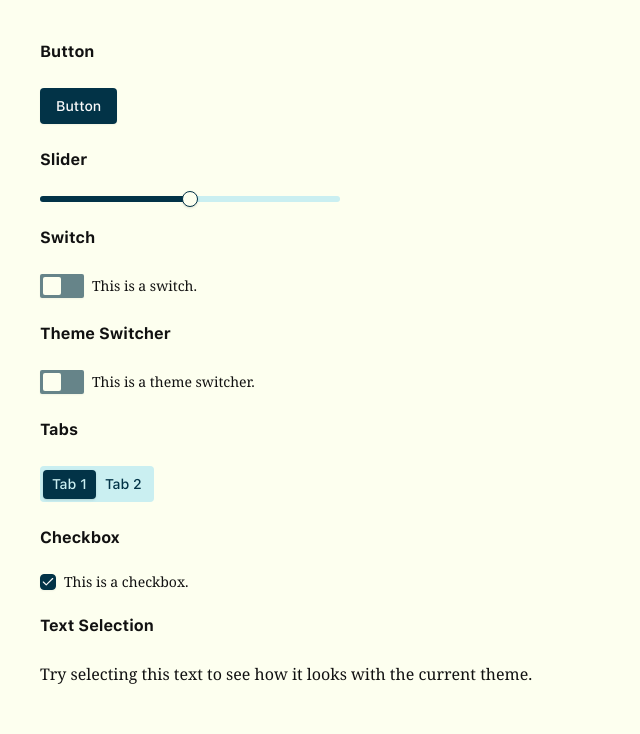
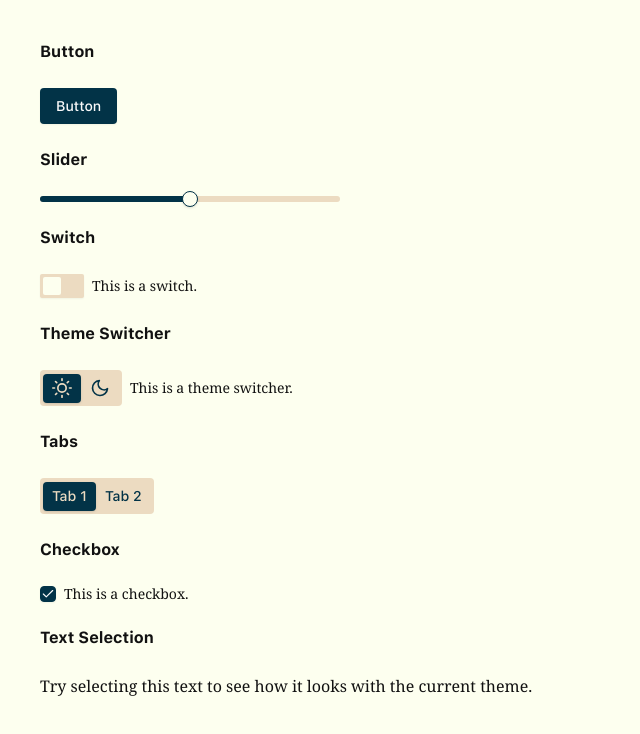
Before and after one commit to ivanreeve/upspace, a Next.js app: page /components in a window 1280 px wide. Shown: the top 734 px of the page, without its empty margins (0-640 px from the left). Built offline with nearby package versions, Linux system fonts and the light colour scheme.

Commit message:
redesign

```diff
--- a/src/app/components/page.tsx
+++ b/src/app/components/page.tsx
@@ -4,7 +4,7 @@
 import { Slider } from '@/components/ui/slider';
 import { Switch } from '@/components/ui/switch';
 import { Tabs, TabsList, TabsTrigger } from '@/components/ui/tabs';
-import { ThemeSwitcher } from '@/components/ui/theme-switch';
+import { ThemeSwitcher } from '@/components/ui/theme-switcher';
 
 export default function Home() {
   return (
--- a/src/app/globals.css
+++ b/src/app/globals.css
@@ -203,14 +203,14 @@
   --primary-foreground: oklch(0.985 0 0);
   --secondary: oklch(0.5348 0.091286 204.6929);
   --secondary-foreground: oklch(0.205 0 0);
-  --muted: oklch(0.9264 0.0385 200.53);
+  --muted: oklch(0.8984 0.0393 78.56);
   --muted-foreground: oklch(0.556 0 0);
   --accent: oklch(0.3712 0.0625 207.56);
   --accent-foreground: oklch(0.205 0 0);
   --destructive: oklch(0.5505 0.2155 19.81);
   --border: oklch(0.922 0 0);
   --input: oklch(0.922 0 0);
-  --ring: oklch(0.708 0 0);
+  --ring: oklch(0.7704 0.0018 67.8);
   --chart-1: oklch(0.646 0.222 41.116);
   --chart-2: oklch(0.6 0.118 184.704);
   --chart-3: oklch(0.398 0.07 227.392);
--- a/src/components/ui/switch.tsx
+++ b/src/components/ui/switch.tsx
@@ -12,17 +12,17 @@
   return (
     <SwitchPrimitive.Root
       data-slot="switch"
-      className={ cn(
-        'peer cursor-pointer data-[state=checked]:bg-primary data-[state=unchecked]:bg-primary/60 focus-visible:border-ring focus-visible:ring-ring/50 dark:data-[state=unchecked]:bg-input/80 inline-flex h-[24px] w-[44px] shrink-0 items-center rounded-xs border border-transparent shadow-xs transition-all outline-none focus-visible:ring-[3px] disabled:cursor-not-allowed disabled:opacity-50 px-[2px]',
+      className={cn(
+        'peer cursor-pointer data-[state=checked]:bg-primary data-[state=unchecked]:bg-muted focus-visible:border-ring focus-visible:ring-ring/50 dark:data-[state=unchecked]:bg-input/80 inline-flex h-[24px] w-[44px] shrink-0 items-center rounded-xs border border-transparent shadow-xs transition-all outline-none focus-visible:ring-[3px] disabled:cursor-not-allowed disabled:opacity-50 px-[2px]',
         className
-      ) }
-      { ...props }
+      )}
+      {...props}
     >
       <SwitchPrimitive.Thumb
         data-slot="switch-thumb"
-        className={ cn(
-          'bg-background dark:data-[state=unchecked]:bg-foreground dark:data-[state=checked]:bg-primary-foreground pointer-events-none block size-[18px] rounded-xs ring-0 transition-transform data-[state=checked]:translate-x-[calc(100%+2px)] data-[state=unchecked]:translate-x-0'
-        ) }
+        className={cn(
+          'bg-background dark:data-[state=unchecked]:bg-muted-foreground dark:data-[state=checked]:bg-primary-foreground pointer-events-none block size-[18px] rounded-xs ring-0 transition-transform data-[state=checked]:translate-x-[calc(100%+2px)] data-[state=unchecked]:translate-x-0'
+        )}
       />
     </SwitchPrimitive.Root>
   );
--- a/src/components/ui/tabs.tsx
+++ b/src/components/ui/tabs.tsx
@@ -12,8 +12,8 @@
   return (
     <TabsPrimitive.Root
       data-slot="tabs"
-      className={ cn('flex flex-col gap-2', className) }
-      { ...props }
+      className={cn('flex flex-col gap-2', className)}
+      {...props}
     />
   );
 }
@@ -25,11 +25,11 @@
   return (
     <TabsPrimitive.List
       data-slot="tabs-list"
-      className={ cn(
+      className={cn(
         'bg-muted text-muted-foreground inline-flex h-9 w-fit items-center justify-center rounded-sm p-[3px]',
         className
-      ) }
-      { ...props }
+      )}
+      {...props}
     />
   );
 }
@@ -41,11 +41,11 @@
   return (
     <TabsPrimitive.Trigger
       data-slot="tabs-trigger"
-      className={ cn(
-        "cursor-pointer data-[state=active]:bg-primary data-[state=active]:text-muted dark:data-[state=active]:text-background focus-visible:border-ring focus-visible:ring-ring/50 focus-visible:outline-ring dark:data-[state=active]:border-input dark:data-[state=active]:bg-input/30 text-primary dark:text-muted-foreground inline-flex h-[calc(100%-1px)] flex-1 items-center justify-center gap-1.5 rounded-sm border border-transparent px-2 py-1 text-sm font-medium whitespace-nowrap transition-[color,box-shadow] focus-visible:ring-[3px] focus-visible:outline-1 disabled:pointer-events-none disabled:opacity-50 data-[state=active]:shadow-sm [&_svg]:pointer-events-none [&_svg]:shrink-0 [&_svg:not([class*='size-'])]:size-4",
+      className={cn(
+        "cursor-pointer data-[state=active]:bg-primary data-[state=active]:text-muted dark:data-[state=active]:text-muted-foreground focus-visible:border-ring focus-visible:ring-ring/50 focus-visible:outline-ring dark:data-[state=active]:border-input dark:data-[state=active]:bg-input/30 text-primary dark:text-muted-foreground inline-flex h-[calc(100%-1px)] flex-1 items-center justify-center gap-1.5 rounded-sm border border-transparent px-2 py-1 text-sm font-medium whitespace-nowrap transition-[color,box-shadow] focus-visible:ring-[3px] focus-visible:outline-1 disabled:pointer-events-none disabled:opacity-50 data-[state=active]:shadow-sm [&_svg]:pointer-events-none [&_svg]:shrink-0 [&_svg:not([class*='size-'])]:size-4",
         className
-      ) }
-      { ...props }
+      )}
+      {...props}
     />
   );
 }
@@ -57,8 +57,8 @@
   return (
     <TabsPrimitive.Content
       data-slot="tabs-content"
-      className={ cn('flex-1 outline-none', className) }
-      { ...props }
+      className={cn('flex-1 outline-none', className)}
+      {...props}
     />
   );
 }
--- a/src/components/ui/theme-switch.tsx
+++ /dev/null
@@ -1,31 +0,0 @@
-'use client';
-
-import * as React from 'react';
-import * as SwitchPrimitive from '@radix-ui/react-switch';
-
-import { cn } from '@/lib/utils';
-
-function ThemeSwitcher({
-  className,
-  ...props
-}: React.ComponentProps<typeof SwitchPrimitive.Root>) {
-  return (
-    <SwitchPrimitive.Root
-      data-slot="switch"
-      className={cn(
-        'peer cursor-pointer data-[state=checked]:bg-primary data-[state=unchecked]:bg-primary/60 focus-visible:border-ring focus-visible:ring-ring/50 dark:data-[state=unchecked]:bg-input/80 inline-flex h-[24px] w-[44px] shrink-0 items-center rounded-xs border border-transparent shadow-xs transition-all outline-none focus-visible:ring-[3px] disabled:cursor-not-allowed disabled:opacity-50 px-[2px]',
-        className
-      )}
-      {...props}
-    >
-      <SwitchPrimitive.Thumb
-        data-slot="switch-thumb"
-        className={cn(
-          'bg-background dark:data-[state=unchecked]:bg-foreground dark:data-[state=checked]:bg-primary-foreground pointer-events-none block size-[18px] rounded-xs ring-0 transition-transform data-[state=checked]:translate-x-[calc(100%+2px)] data-[state=unchecked]:translate-x-0'
-        )}
-      />
-    </SwitchPrimitive.Root>
-  );
-}
-
-export { ThemeSwitcher };
--- a/src/components/ui/theme-switcher.tsx
+++ b/src/components/ui/theme-switcher.tsx
@@ -1,23 +1,38 @@
-'use client'
+'use client';
 
-import * as React from 'react'
-import { useTheme } from 'next-themes'
-import { Switch } from '@/components/ui/switch'
-import { RiSunLine, RiMoonLine } from 'react-icons/ri'
+import * as React from 'react';
+import { useTheme } from 'next-themes';
+import { FiSun, FiMoon } from 'react-icons/fi';
+import { Tabs, TabsList, TabsTrigger } from '@/components/ui/tabs';
 
-export function ModeToggle() {
-  const { theme, setTheme, resolvedTheme } = useTheme()
-  const isDark = (theme === 'dark') || (resolvedTheme === 'dark')
+export function ThemeSwitcher({ className }: { className?: string }) {
+  const { theme, setTheme } = useTheme();
+  const [mounted, setMounted] = React.useState(false);
 
-  const handleToggle = (value: boolean) => {
-    setTheme(value ? 'dark' : 'light')
+  React.useEffect(() => {
+    setMounted(true);
+  }, []);
+
+  if (!mounted) {
+    return null;
   }
 
   return (
-    <div className="flex items-center space-x-2">
-      <RiSunLine className="size-5 text-yellow-500" />
-      <Switch checked={isDark} onCheckedChange={handleToggle} />
-      <RiMoonLine className="size-5 text-blue-500" />
-    </div>
-  )
+    <Tabs
+      value={theme}
+      onValueChange={setTheme}
+      className={className}
+    >
+      <TabsList>
+        <TabsTrigger value="light">
+          <FiSun className="size-5" />
+          <span className="sr-only">Light</span>
+        </TabsTrigger>
+        <TabsTrigger value="dark" className="dark:data-[state=active]:bg-amber-400 dark:data-[state=active]:text-background">
+          <FiMoon className="size-5" />
+          <span className="sr-only">Dark</span>
+        </TabsTrigger>
+      </TabsList>
+    </Tabs >
+  );
 }
```
